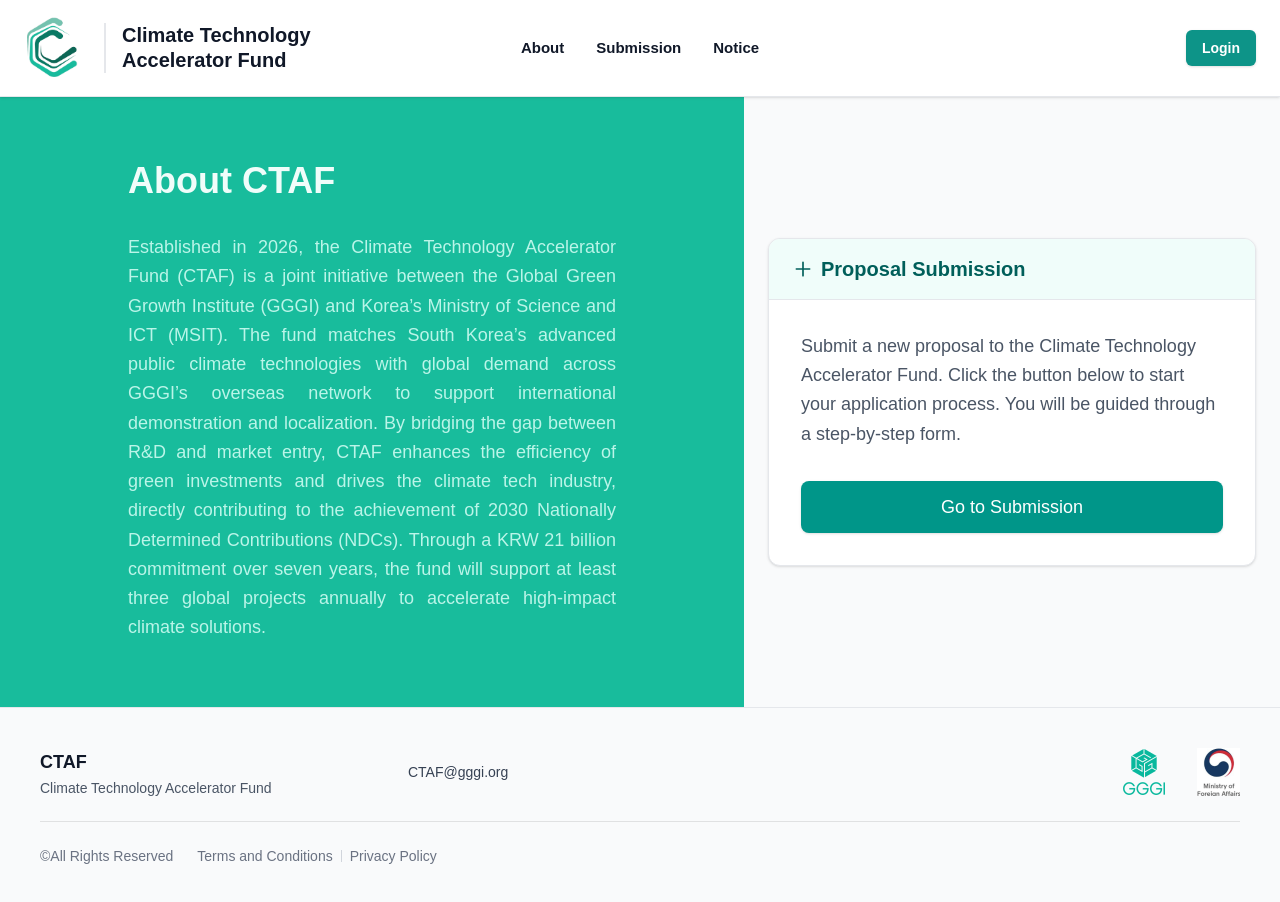
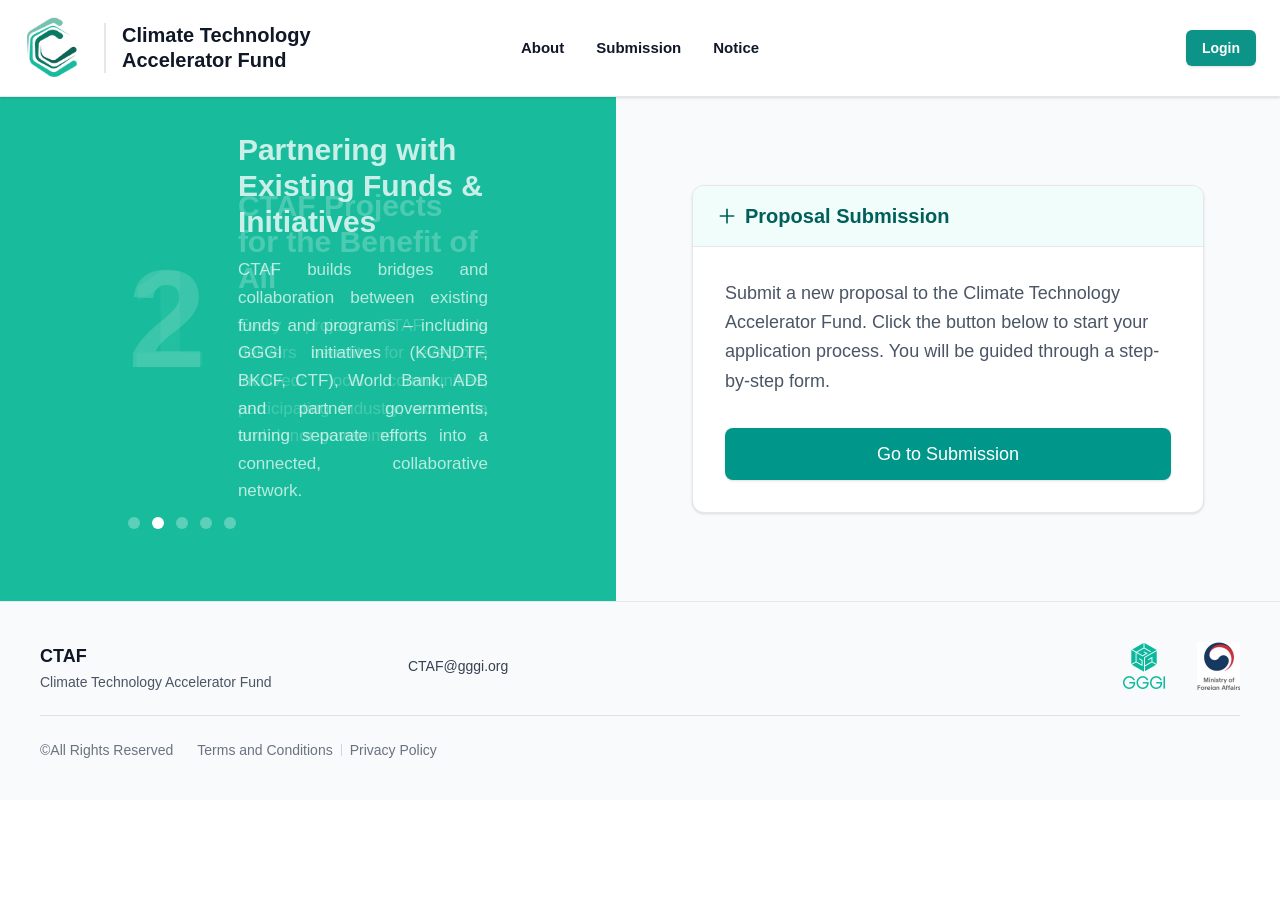
Before and after one commit to LzLLC2022/CPMS, a Next.js app: page / in a window 1280 px wide. Shown: the top 902 px of the page. After the commit the page ends 800 px from the top, so only its background shows below. Built offline with nearby package versions, Linux system fonts and the light colour scheme.

Commit message:
feat: replace static home page sidebar with rolling CTAF projects carousel

```diff
--- a/src/app/page.tsx
+++ b/src/app/page.tsx
@@ -7,6 +7,43 @@
   const router = useRouter();
   const [userRole, setUserRole] = useState<string | null>(null);
   const [isLoaded, setIsLoaded] = useState(false);
+
+  const homeItems = [
+    {
+      num: "1",
+      title: "CTAF Projects for the Benefit of All",
+      desc: "Every project CTAF funds delivers benefits for everyone involved: local communities, participating industry, academia and donor governments."
+    },
+    {
+      num: "2",
+      title: "Partnering with Existing Funds & Initiatives",
+      desc: "CTAF builds bridges and collaboration between existing funds and programs – including GGGI initiatives (KGNDTF, BKCF, CTF), World Bank, ADB and partner governments, turning separate efforts into a connected, collaborative network."
+    },
+    {
+      num: "3",
+      title: "Focus on Future-Oriented Climate Technology",
+      desc: "CTAF moves beyond conventional solutions and invests in frontier technologies built for lasting impact."
+    },
+    {
+      num: "4",
+      title: "Quality Guided by Two Expert Working Groups",
+      desc: "Two expert working groups review and select every project, ensuring quality and that CTAF backs the right ideas, in the right places, at the right time."
+    },
+    {
+      num: "5",
+      title: "Build to Scale: Enhancing Global Visibility & Scaling",
+      desc: "Successful projects should not stay small. CTAF showcases results globally, supports promising technologies on their path to commercialization and continuously works to grow the CTAF’s reach and impact."
+    }
+  ];
+
+  const [currentHomeSlide, setCurrentHomeSlide] = useState(0);
+
+  useEffect(() => {
+    const timer = setInterval(() => {
+      setCurrentHomeSlide((prev) => (prev + 1) % homeItems.length);
+    }, 5000);
+    return () => clearInterval(timer);
+  }, []);
 
   useEffect(() => {
     const checkLoginStatus = () => {
@@ -59,24 +96,45 @@
 
   return (
     <div className="flex flex-col lg:flex-row flex-1 w-full h-full">
-      {/* Left Side - About CTAF */}
-      <div className="flex-1 bg-[#18bc9c] flex flex-col justify-center items-start px-12 sm:px-20 xl:px-32 py-16 text-white min-h-[50vh] lg:min-h-0">
-        <h2 className="text-4xl font-extrabold mb-8 text-primary-50">
-          About CTAF
-        </h2>
-        <p className="text-lg leading-relaxed text-primary-100/90 text-justify">
-          Established in 2026, the Climate Technology Accelerator Fund (CTAF)
-          is a joint initiative between the Global Green Growth Institute (GGGI)
-          and Korea’s Ministry of Science and ICT (MSIT). The fund matches
-          South Korea’s advanced public climate technologies with global demand
-          across GGGI’s overseas network to support international demonstration
-          and localization. By bridging the gap between R&D and market entry,
-          CTAF enhances the efficiency of green investments and drives the
-          climate tech industry, directly contributing to the achievement of 2030
-          Nationally Determined Contributions (NDCs). Through a KRW 21 billion
-          commitment over seven years, the fund will support at least three
-          global projects annually to accelerate high-impact climate solutions.
-        </p>
+      {/* Left Side - CTAF Rolling Content */}
+      <div className="flex-1 bg-[#18bc9c] relative flex flex-col min-h-[50vh] lg:min-h-0 overflow-hidden">
+        <div className="absolute inset-0 flex flex-col justify-center px-12 sm:px-20 xl:px-32">
+
+          <div className="w-full relative h-[300px] flex items-center">
+            {homeItems.map((item, idx) => (
+              <div
+                key={idx}
+                className={`absolute inset-0 flex items-center gap-8 transition-opacity duration-1000 ${idx === currentHomeSlide ? 'opacity-100 z-10' : 'opacity-0 z-0 pointer-events-none'}`}
+              >
+                <div className="flex-shrink-0">
+                  <span className="text-[140px] font-extrabold text-white/20 leading-none" style={{ fontFamily: 'sans-serif' }}>
+                    {item.num}
+                  </span>
+                </div>
+                <div className="flex flex-col">
+                  <h2 className="text-3xl font-bold mb-4 text-white">
+                    {item.title}
+                  </h2>
+                  <p className="text-[17px] leading-relaxed text-white/90 text-justify">
+                    {item.desc}
+                  </p>
+                </div>
+              </div>
+            ))}
+          </div>
+
+          {/* Dots Indicator */}
+          <div className="flex gap-3 mt-12 justify-start">
+            {homeItems.map((_, idx) => (
+              <button
+                key={idx}
+                onClick={() => setCurrentHomeSlide(idx)}
+                className={`w-3 h-3 rounded-full transition-colors ${idx === currentHomeSlide ? 'bg-white' : 'bg-white/30 hover:bg-white/50'}`}
+                aria-label={`Go to slide ${idx + 1}`}
+              />
+            ))}
+          </div>
+        </div>
       </div>
 
       {/* Right Side - Proposal Registration */}
```
